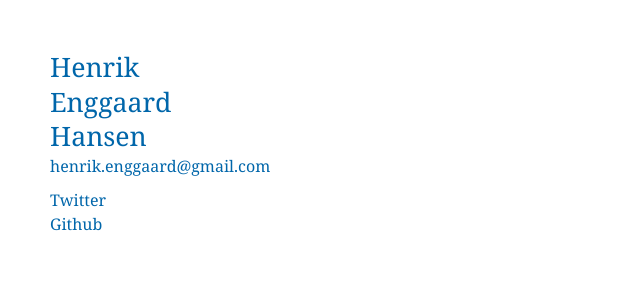
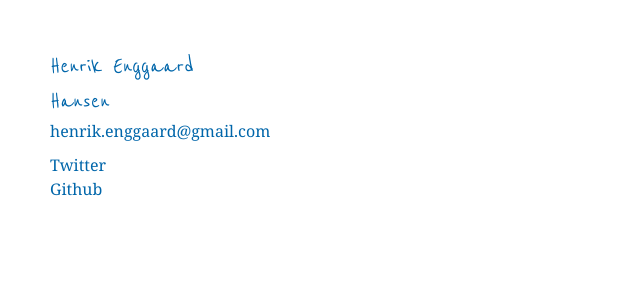
Before and after one commit to henrikh/henrikh.github.com, a Jekyll site: the page built from index.html, in a window 1280 px wide. Shown: the top 300 px of the page, without its empty margins (0-640 px from the left). Built offline with Jekyll 4.4.1, drawn with Linux system fonts in a browser that asks for light colours; Markdown is read by kramdown in place of the engine named in the settings.

Commit message:
Add a new font to my name

```diff
--- a/_layouts/default.html
+++ b/_layouts/default.html
@@ -11,6 +11,7 @@
     <!-- Main CSS -->
     <link href='/static/css/style.css' rel='stylesheet' />
     <link href='/static/css/syntax.css' rel='stylesheet' />
+    <link  href="http://fonts.googleapis.com/css?family=Reenie+Beanie" rel="stylesheet" type="text/css" >
   </head>
   <body>
     <div id="wrapper">
--- a/static/css/style.css
+++ b/static/css/style.css
@@ -342,6 +342,7 @@
 }
 
 #name {
+  font-family: 'Reenie Beanie', arial;
   font-size: 20pt;
   line-height: 26pt;
 }
```
